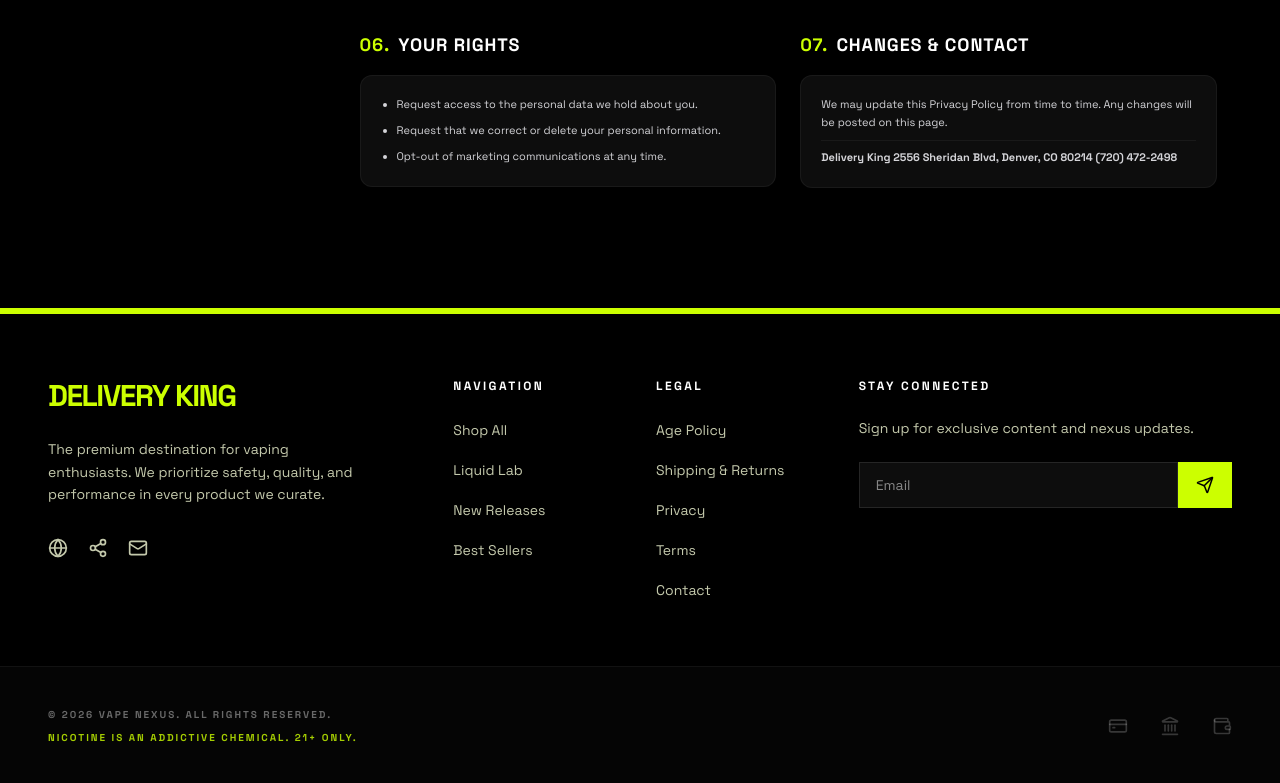
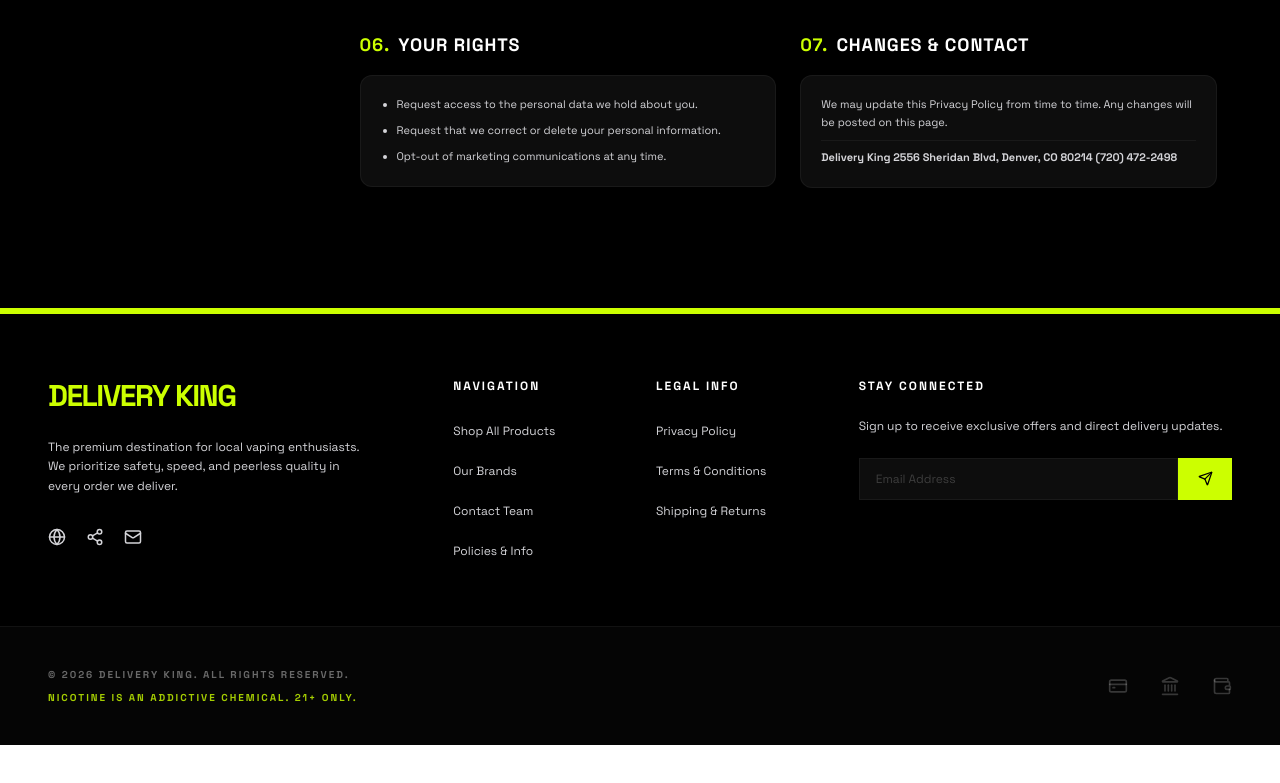
Before and after one commit to press1-dev/deliverykingco, a Next.js app: page /policies in a window 1280 px wide. Shown: the part 1625-2408 px from the top of the page. After the commit the page ends 2370 px from the top, so only its background shows below. Built offline with nearby package versions, Linux system fonts and the light colour scheme.

Commit message:
refactor: update footer structure, unify policy links, and enhance homepage hero call-to-actions

```diff
--- a/src/app/(public)/policies/page.tsx
+++ b/src/app/(public)/policies/page.tsx
@@ -1,6 +1,6 @@
 "use client";
 
-import { useState } from "react";
+import { useState, useEffect } from "react";
 import {
   ShieldCheck,
   Scale,
@@ -18,6 +18,18 @@
 
 export default function PoliciesPage() {
   const [activeTab, setActiveTab] = useState<TabType>("privacy");
+
+  useEffect(() => {
+    if (typeof window !== "undefined") {
+      const params = new URLSearchParams(window.location.search);
+      const tab = params.get("tab");
+      if (tab === "privacy" || tab === "terms" || tab === "shipping") {
+        setTimeout(() => {
+          setActiveTab(tab);
+        }, 0);
+      }
+    }
+  }, []);
 
   return (
     <div className="min-h-screen bg-black pt-16 pb-24 text-white selection:bg-[#CCFF00] selection:text-black">
--- a/src/components/layout/footer.tsx
+++ b/src/components/layout/footer.tsx
@@ -13,17 +13,15 @@
 
 const FOOTER_LINKS = {
   navigation: [
-    { name: "Shop All", href: "/shop" },
-    { name: "Liquid Lab", href: "/liquid-lab" },
-    { name: "New Releases", href: "/new-releases" },
-    { name: "Best Sellers", href: "/best-sellers" },
+    { name: "Shop All Products", href: "/shop" },
+    { name: "Our Brands", href: "/brands" },
+    { name: "Contact Team", href: "/contact" },
+    { name: "Policies & Info", href: "/policies" },
   ],
   legal: [
-    { name: "Age Policy", href: "/age-policy" },
-    { name: "Shipping & Returns", href: "/shipping-returns" },
-    { name: "Privacy", href: "/privacy" },
-    { name: "Terms", href: "/terms" },
-    { name: "Contact", href: "/contact" },
+    { name: "Privacy Policy", href: "/policies?tab=privacy" },
+    { name: "Terms & Conditions", href: "/policies?tab=terms" },
+    { name: "Shipping & Returns", href: "/policies?tab=shipping" },
   ],
 };
 
@@ -34,33 +32,41 @@
         <div className="grid grid-cols-1 gap-12 lg:grid-cols-12 lg:gap-8">
 
           {/* Brand Section */}
-          <div className="lg:col-span-4">
+          <div className="lg:col-span-4 animate-fadeIn">
             <Link href="/" className="inline-block">
               <h2 className="font-heading text-2xl font-black uppercase tracking-tighter text-[#CCFF00] lg:text-3xl">
                 Delivery King
               </h2>
             </Link>
-            <p className="mt-6 max-w-xs font-body text-sm leading-relaxed text-[#C4C9AC]">
-              The premium destination for vaping enthusiasts. We prioritize safety, quality, and performance in every product we curate.
+            <p className="mt-6 max-w-xs font-body text-xs leading-relaxed text-zinc-300">
+              The premium destination for local vaping enthusiasts. We prioritize safety, speed, and peerless quality in every order we deliver.
             </p>
 
             {/* Social Icons */}
             <div className="mt-8 flex items-center gap-5">
-              <Link href="#" className="text-[#C4C9AC] transition-colors hover:text-[#CCFF00]">
-                <Globe size={20} />
+              <a
+                href="https://deliverykingco.com"
+                target="_blank"
+                rel="noreferrer"
+                className="text-zinc-300 transition-colors hover:text-[#CCFF00]"
+              >
+                <Globe size={18} />
+              </a>
+              <Link href="/contact" className="text-zinc-300 transition-colors hover:text-[#CCFF00]">
+                <Share2 size={18} />
               </Link>
-              <Link href="#" className="text-[#C4C9AC] transition-colors hover:text-[#CCFF00]">
-                <Share2 size={20} />
-              </Link>
-              <Link href="#" className="text-[#C4C9AC] transition-colors hover:text-[#CCFF00]">
-                <Mail size={20} />
-              </Link>
+              <a
+                href="mailto:hello@deliverykingco.com"
+                className="text-zinc-300 transition-colors hover:text-[#CCFF00]"
+              >
+                <Mail size={18} />
+              </a>
             </div>
           </div>
 
           {/* Navigation Links */}
           <div className="lg:col-span-2">
-            <h3 className="font-heading text-xs font-bold uppercase tracking-[2.4px] text-white">
+            <h3 className="font-heading text-xs font-black uppercase tracking-[2px] text-white">
               Navigation
             </h3>
             <ul className="mt-6 space-y-4">
@@ -68,7 +74,7 @@
                 <li key={link.name}>
                   <Link
                     href={link.href}
-                    className="font-body text-sm text-[#C4C9AC] transition-colors hover:text-[#CCFF00]"
+                    className="font-body text-xs text-zinc-300 transition-colors hover:text-[#CCFF00]"
                   >
                     {link.name}
                   </Link>
@@ -79,15 +85,15 @@
 
           {/* Legal Links */}
           <div className="lg:col-span-2">
-            <h3 className="font-heading text-xs font-bold uppercase tracking-[2.4px] text-white">
-              Legal
+            <h3 className="font-heading text-xs font-black uppercase tracking-[2px] text-white">
+              Legal Info
             </h3>
             <ul className="mt-6 space-y-4">
               {FOOTER_LINKS.legal.map((link) => (
                 <li key={link.name}>
                   <Link
                     href={link.href}
-                    className="font-body text-sm text-[#C4C9AC] transition-colors hover:text-[#CCFF00]"
+                    className="font-body text-xs text-zinc-300 transition-colors hover:text-[#CCFF00]"
                   >
                     {link.name}
                   </Link>
@@ -98,11 +104,11 @@
 
           {/* Newsletter Section */}
           <div className="lg:col-span-4">
-            <h3 className="font-heading text-xs font-bold uppercase tracking-[2.4px] text-white">
+            <h3 className="font-heading text-xs font-black uppercase tracking-[2px] text-white">
               Stay Connected
             </h3>
-            <p className="mt-6 font-body text-sm text-[#C4C9AC]">
-              Sign up for exclusive content and nexus updates.
+            <p className="mt-6 font-body text-xs text-zinc-300">
+              Sign up to receive exclusive offers and direct delivery updates.
             </p>
 
             <form
@@ -111,8 +117,8 @@
             >
               <input
                 type="email"
-                placeholder="Email"
-                className="flex-1 border border-white/10 bg-white/5 px-4 py-3 text-sm text-white outline-none transition-colors focus:border-[#CCFF00]/50"
+                placeholder="Email Address"
+                className="flex-1 border border-white/5 bg-[#0D0D0D] px-4 py-3 text-xs text-white placeholder-white/20 outline-none transition-colors focus:border-[#CCFF00]/40"
                 required
               />
               <button
@@ -120,7 +126,7 @@
                 className="group flex w-[54px] items-center justify-center bg-[#CCFF00] text-black transition-all hover:bg-[#b3e600]"
                 aria-label="Subscribe"
               >
-                <Send size={18} className="transition-transform group-hover:translate-x-1 group-hover:-translate-y-1" />
+                <Send size={15} className="transition-transform group-hover:translate-x-1 group-hover:-translate-y-1" />
               </button>
             </form>
           </div>
@@ -133,8 +139,8 @@
         <div className="container mx-auto flex flex-col items-center justify-between gap-8 px-6 lg:flex-row lg:px-12">
 
           <div className="flex flex-col gap-2">
-            <p className="text-center font-body text-[10px] font-bold uppercase tracking-[2px] text-white/40 lg:text-left">
-              © 2026 VAPE NEXUS. ALL RIGHTS RESERVED.
+            <p className="text-center font-body text-[10px] font-black uppercase tracking-[2px] text-white/40 lg:text-left">
+              © 2026 DELIVERY KING. ALL RIGHTS RESERVED.
             </p>
             <p className="text-center font-body text-[10px] font-black uppercase tracking-[2px] text-[#CCFF00]/80 lg:text-left">
               NICOTINE IS AN ADDICTIVE CHEMICAL. 21+ ONLY.
--- a/src/components/section/homepage/hero.tsx
+++ b/src/components/section/homepage/hero.tsx
@@ -1,5 +1,6 @@
 import { Button } from "@/components/ui/button";
 import Image from "next/image";
+import Link from "next/link";
 
 export function HeroSection() {
   return (
@@ -20,7 +21,7 @@
         <div className="absolute inset-0 bg-gradient-to-r from-black/60 via-black/20 to-transparent" />
       </div>
 
-      <div className="container relative z-10 mx-auto px-6 py-8 lg:px-12">
+      <div className="container relative z-10 mx-auto px-6 py-8 lg:px-12 animate-fadeIn">
         <div className="max-w-3xl">
           {/* Tagline */}
           <p className="mb-2 text-heading text-[14px] font-bold uppercase tracking-[4.2px] text-[#CCFF00] ">
@@ -28,7 +29,7 @@
           </p>
 
           {/* Main Heading */}
-          <h1 className="mb-4 flex flex-col font-heading text-4xl lg:text-7xl font-bold leading-[1.05] t  racking-[-2.88px] text-[#E4E1E6] ">
+          <h1 className="mb-4 flex flex-col font-heading text-4xl lg:text-7xl font-bold leading-[1.05] tracking-[-2.88px] text-[#E4E1E6] ">
             <span>THE NEXT</span>
             <span className="flex flex-wrap items-center gap-x-3">
               <span className="text-[#CCFF00]">GENERATION</span>
@@ -38,27 +39,32 @@
           </h1>
 
           {/* Subtext */}
-          <p className="mb-6 max-w-lg  text-base leading-relaxed text-[#C4C9AC] font-body font-regular ">
+          <p className="mb-6 max-w-lg text-base leading-relaxed text-zinc-300 font-body font-regular ">
             Premium devices, artisanal e-liquids, and cutting-edge tech.
-            Experience the nexus of flavor and performance.
+            Experience the nexus of flavor and performance with Colorado&apos;s #1 delivery service.
           </p>
 
           {/* CTA Buttons */}
           <div className="flex flex-col gap-3 sm:flex-row">
+            <Link href="/shop" className="w-full sm:w-auto">
               <Button
                 variant="primary"
                 size="small"
-              className="bg-[#CCFF00] px-6 py-3 text-[10px] font-bold uppercase tracking-widest text-black hover:bg-[#b3e600] border-none"
+                className="w-full bg-[#CCFF00] px-6 py-3 text-[10px] font-bold uppercase tracking-widest text-black hover:bg-[#b3e600] border-none"
               >
                 Shop All Products
               </Button>
+            </Link>
+
+            <Link href="/brands" className="w-full sm:w-auto">
               <Button
                 size="small"
                 variant="secondary"
-              className="border-neutral-700 bg-black/40 px-6 py-3 text-[10px] font-bold uppercase tracking-widest text-white backdrop-blur-sm hover:bg-neutral-900"
+                className="w-full border-neutral-700 bg-black/40 px-6 py-3 text-[10px] font-bold uppercase tracking-widest text-white backdrop-blur-sm hover:bg-neutral-900"
               >
-              Watch Launch
+                Explore Brands
               </Button>
+            </Link>
           </div>
 
         </div>
```
Lines whose indentation alone changed are shown as unchanged.
